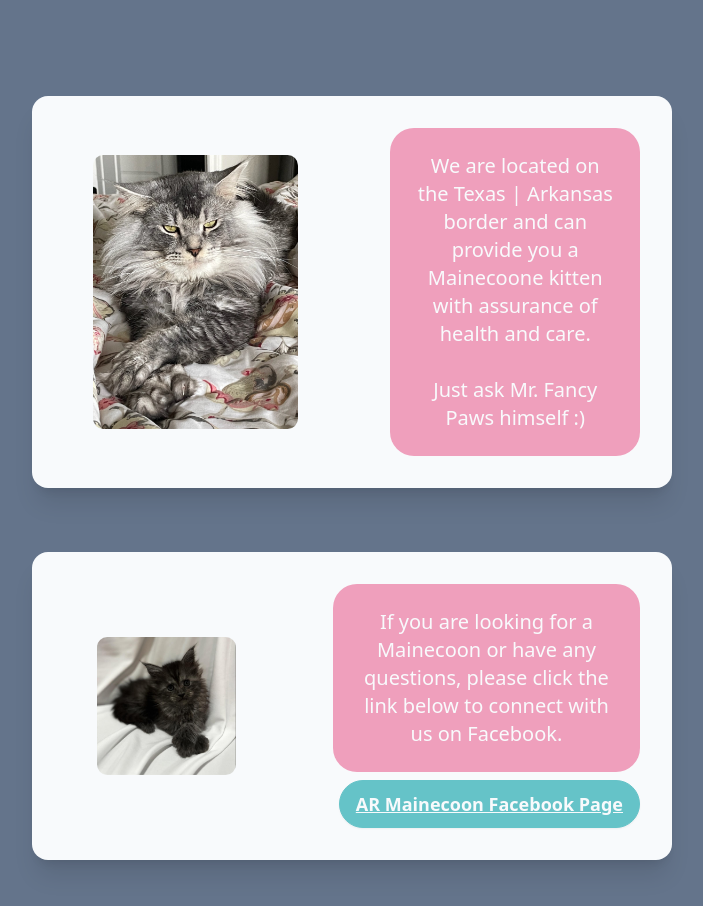
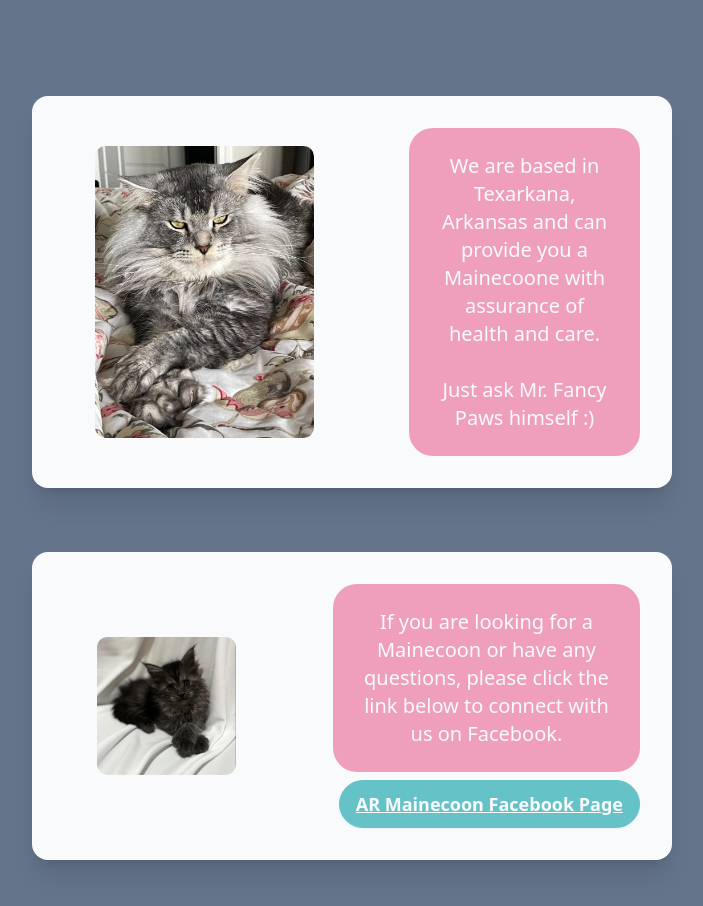
Before and after one commit to Drake-Hopkins/ar-mainecoons, an Astro site: page / in a window 1280 px wide. Shown: the part 880-1786 px from the top of the page, without its empty margins (288-991 px from the left). Built offline with nearby package versions, Linux system fonts and the light colour scheme; Astro itself is replaced by a stand-in of ours.

Commit message:
update content text in mission statement location card

```diff
--- a/src/components/MissionStatement.astro
+++ b/src/components/MissionStatement.astro
@@ -9,7 +9,7 @@
       </figure>
       <div class="card-body">
         <p class="text-center content-center text-slate-50 bg-secondary border-secondary p-6 rounded-3xl text-xl">
-          We are located on the Texas | Arkansas border and can provide you a Mainecoone kitten with assurance of health and care.
+          We are based in Texarkana, Arkansas and can provide you a Mainecoone with assurance of health and care.
           <br />
           <br />
           Just ask Mr. Fancy Paws himself :)
```
